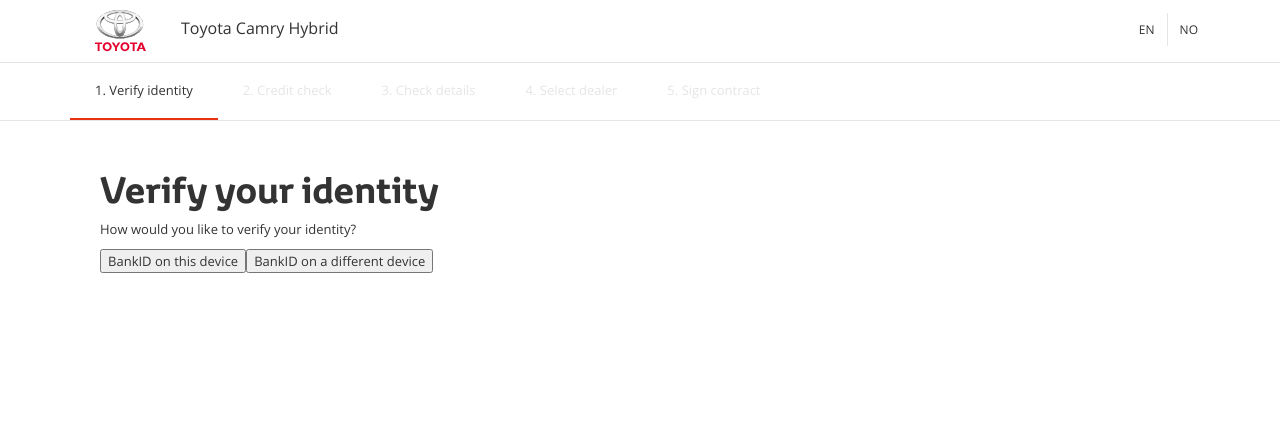
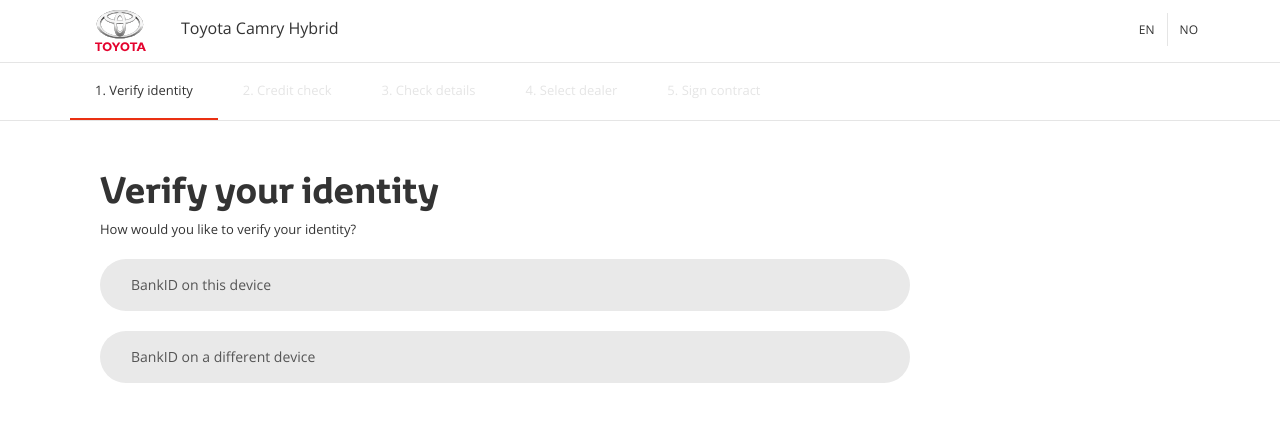
Before and after one commit to Gunzalez/e-sales, a React (Create React App) app: page / in a window 1280 px wide. Shown: the top 422 px of the page. Built offline with nearby package versions, Linux system fonts and the light colour scheme.

Commit message:
adds styling to verify buttons

```diff
--- a/src/App.css
+++ b/src/App.css
@@ -123,3 +123,12 @@
   .App .spinner {
     height: 200px;
     background: darkred; }
+  .App .btn {
+    padding: 15px 30px;
+    border-radius: 30px;
+    background-color: #e9e9e9;
+    text-align: left;
+    color: #555;
+    width: 75%;
+    display: block;
+    margin: 20px 0; }
--- a/src/App.scss
+++ b/src/App.scss
@@ -201,4 +201,15 @@
     background: darkred;
   }
 
+  .btn {
+    padding: 15px 30px;
+    border-radius: 30px;
+    background-color: #e9e9e9;
+    text-align: left;
+    color: #555;
+    width: 75%;
+    display: block;
+    margin: 20px 0;
+  }
+
 }
--- a/src/components/VerifyUser/VerifyUser.js
+++ b/src/components/VerifyUser/VerifyUser.js
@@ -43,8 +43,8 @@
                         <h1>Verify your identity</h1>
                         <p>How would you like to verify your identity?</p>
 
-                        <button onClick={()=>{this.doBankID()}}>BankID on this device</button>
-                        <button>BankID on a different device</button>
+                        <button className="btn" onClick={()=>{this.doBankID()}}>BankID on this device</button>
+                        <button className="btn">BankID on a different device</button>
                     </div> : ''}
 
 
```
